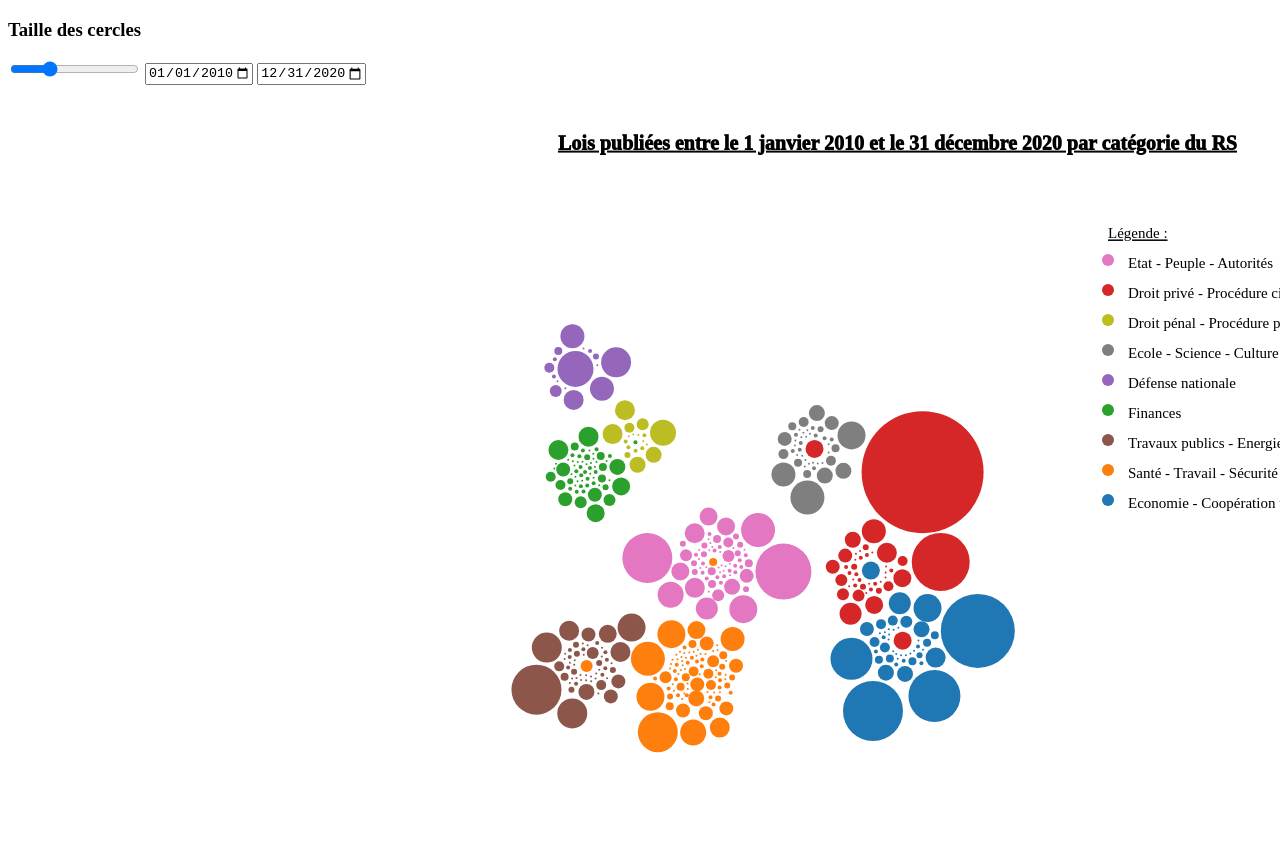
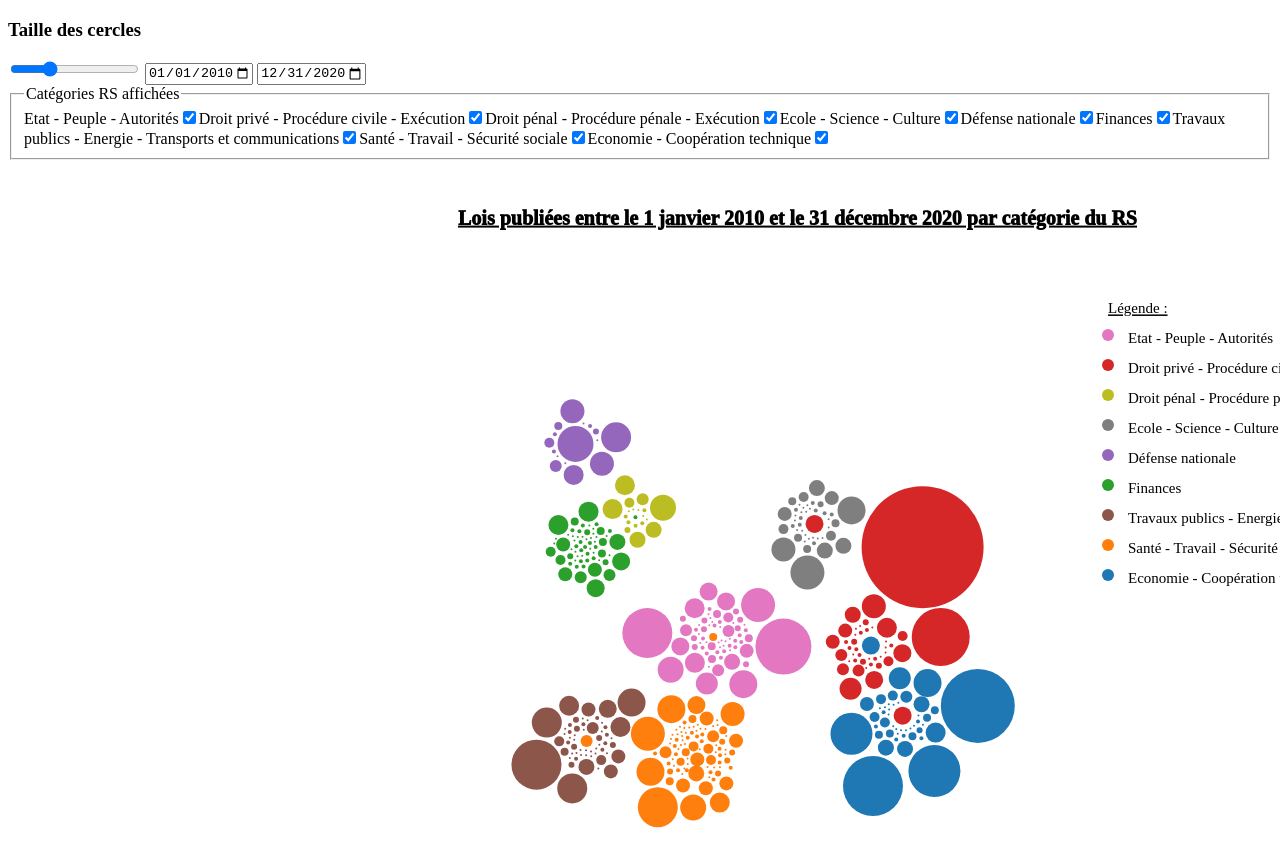
Before and after one commit to aurelienHamouti/legislative_inflation, a plain HTML site: page src/index.html in a window 1280 px wide. Shown: the top 866 px of the page. Drawn offline with nearby package versions, Linux system fonts and the light colour scheme; animation ran at ten frames a second.

Commit message:
add rs categories selection

```diff
--- a/src/index.html
+++ b/src/index.html
@@ -13,7 +13,10 @@
     <input type="date" id="anneeAfficheesMin" value="2010-01-01" min="2010-01-01" max="2020-12-31" step="1" onchange="changeMinDate(this.value)">
     <input type="date" id="anneeAfficheesMax" value="2020-12-31" min="2010-01-01" max="2020-12-31"  step="1" onchange="changeMaxDate(this.value)">
 
-    <div id="rsCategories"> </div>
+    <fieldset>
+        <legend>Catégories RS affichées</legend>
+        <div id="rsCategories"> </div>
+    </fieldset>
 
     <g class="law_label" transform="translate(130,492)"></g>
 
--- a/src/script.js
+++ b/src/script.js
@@ -5,12 +5,13 @@ var width = 1500, // Largeur de la zone de travail
     height = 1000, // Hauteur de la zone de travail
     padding = 3, // Espace de séparation entre les noeuds de même couleur
     clusterPadding = 5, // Espace de séparation entre les différents noeuds de couleur
-    delayTransition = 7 // Délai d'apparition des cercles
-    lstCategoriesRS_level_1 = []
-    hauteurLegende = 150;
-    maxRadiusCircles = document.getElementById("sizeCircles").value / 100
-    charge = -3
-    gravity = 0.02
+    delayTransition = 7, // Délai d'apparition des cercles
+    lstCategoriesRS_level_1 = [],
+    hauteurLegende = 150,
+    maxRadiusCircles = document.getElementById("sizeCircles").value / 100,
+    rsCategoriesSelected = null
+    charge = -3,
+    gravity = 0.02;
 
 // Gestion des dates -----------------------------------------------------
 // -----------------------------------------------------------------------
@@ -27,11 +28,11 @@ var dateMinDefault = new Date(document.getElementById("anneeAfficheesMin").value
 
 // Lancement du graph --------------------------------------------------------------
 
-loadGraph(maxRadiusCircles, dateMinDefault, dateMaxDefault)// Appel de la fonction qui va charger les données et construire le graphique
+loadGraph(maxRadiusCircles, dateMinDefault, dateMaxDefault, rsCategoriesSelected)// Appel de la fonction qui va charger les données et construire le graphique
 
 // ---------------------------------------------------------------------------------
 
-function loadGraph(maxRadius, dateMinSelected, dateMaxSelected){
+function loadGraph(maxRadius, dateMinSelected, dateMaxSelected, rsCategoriesSelected){
 
 
   // Importation des données -------------------------------------------------------
@@ -103,14 +104,13 @@ function loadGraph(maxRadius, dateMinSelected, dateMaxSelected){
       let i = 0;
       data.forEach(function (d) {
 
+        let ch =  document.getElementById("rs"+d.categorieRS_level_1_nb)
+        console.log("ch cluster: " + ch)
+        if(ch == null){
            // Uniquement les occurences de d qui sont conformes aux dates min et max sélectionnées
-        // Do ...
-
-        console.log("date max : " + dateMaxSelected)
            if(parseDate(d.date_de_publication) < dateMaxSelected && parseDate(d.date_de_publication) > dateMinSelected){
               r = d.nb_pages * maxRadius;//pour chaque loi extraire nombre de page -> radius
               let cluster = d.categorieRS_level_1_nb;//pour chaque loi extraire catégorie RS (1..N) -> cluster
-
               //ajouter le cluster à la liste des clusters
               d = {
                 cluster: cluster,
@@ -121,6 +121,23 @@ function loadGraph(maxRadius, dateMinSelected, dateMaxSelected){
                 nom_de_la_loi : d.nom_de_la_loi
               };
               clusters.push(d);
+          }
+        }else{
+          // Uniquement les occurences de d qui sont conformes aux dates min et max sélectionnées
+          if(parseDate(d.date_de_publication) < dateMaxSelected && parseDate(d.date_de_publication) > dateMinSelected && ch.checked == true){
+            r = d.nb_pages * maxRadius;//pour chaque loi extraire nombre de page -> radius
+            let cluster = d.categorieRS_level_1_nb;//pour chaque loi extraire catégorie RS (1..N) -> cluster
+            //ajouter le cluster à la liste des clusters
+            d = {
+              cluster: cluster,
+              radius: r,
+              nb_pages: d.nb_pages,
+              date_du_vote : d.date_du_vote,
+              date_de_publication : d.date_de_publication,
+              nom_de_la_loi : d.nom_de_la_loi
+            };
+            clusters.push(d);
+          }
         }
       });
 
@@ -330,16 +347,38 @@ function loadGraph(maxRadius, dateMinSelected, dateMaxSelected){
       }
 
       // Ajout des légendes ----------------------------------------------------------------------------------------------
-      //-------------------------------------------------------------------------------------------------------------------
+      //------------------------------------------------------------------------------------------------------------------
 
-      svg.append("text").attr("x", 550).attr("y", 60).text("Lois publiées entre le "+dateMinSelected.getDate() + " " +tab_mois[dateMinSelected.getMonth()]+" "+dateMinSelected.getFullYear()+" et le "+dateMaxSelected.getDate() + " " +tab_mois[dateMaxSelected.getMonth()]+" "+dateMaxSelected.getFullYear()+" par catégorie du RS").style("font-size", "20px").attr("alignment-baseline","middle").attr("text-decoration","underline").attr("font-weight", 1000)
+      svg.append("text").attr("x", 450).attr("y", 60).text("Lois publiées entre le "+dateMinSelected.getDate() + " " +tab_mois[dateMinSelected.getMonth()]+" "+dateMinSelected.getFullYear()+" et le "+dateMaxSelected.getDate() + " " +tab_mois[dateMaxSelected.getMonth()]+" "+dateMaxSelected.getFullYear()+" par catégorie du RS").style("font-size", "20px").attr("alignment-baseline","middle").attr("text-decoration","underline").attr("font-weight", 1000)
       svg.append("text").attr("x", 1100).attr("y", hauteurLegende).text("Légende :").style("font-size", "15px").attr("alignment-baseline","middle").attr("text-decoration","underline")
 
       let haut = hauteurLegende
+
       lstCategoriesRS_level_1.forEach(function (d) {// Ajout de la légende selon données des catégories RS + code couleur
         haut += 30
         svg.append("text").attr("x", 1120).attr("y", haut).text(d.description_categorie_rs).style("font-size", "15px").attr("alignment-baseline","middle")
         svg.append("circle").attr("cx",1100).attr("cy",haut-5).attr("r", 6).style("fill", color(d.num_rs))
+
+        let isChecked = true
+
+        //console.log(rsCategoriesSelected)
+
+        let ch =  document.getElementById("rs"+d.num_rs)
+        if(ch != null){
+          console.log("ch : "+ ch.checked)
+        }else{
+          d3.select("body").selectAll("#rsCategories")
+          .append('label')
+            .attr("class", "rsCheckboxes")
+            .text(d.description_categorie_rs)
+          .append("input")
+            .attr("class", "rsCheckboxes")
+            .attr("id", "rs"+d.num_rs)
+            .attr("value", d.num_rs)
+            .attr("checked", isChecked)
+            .attr("type", "checkbox")
+            .attr("onClick", "changeRsCategories(checked, value)");
+        }
       });
     });
   });
@@ -365,3 +404,11 @@ function changeMinDate(minDate){
   d3.select("svg").remove();
   loadGraph(maxRadiusCircles, new Date(minDate), dateMaxDefault)
 }
+
+function changeRsCategories(isChecked, rsCategorie){
+  //console.log(rsCategorie + " : " + isChecked)
+  d3.select("svg").remove()
+  //d3.select("body").selectAll(".rsCheckboxes").remove()
+  //document.location.reload();
+  loadGraph(maxRadiusCircles, dateMinDefault, dateMaxDefault, [rsCategorie, isChecked])
+}
```
Lines whose indentation alone changed are shown as unchanged.
